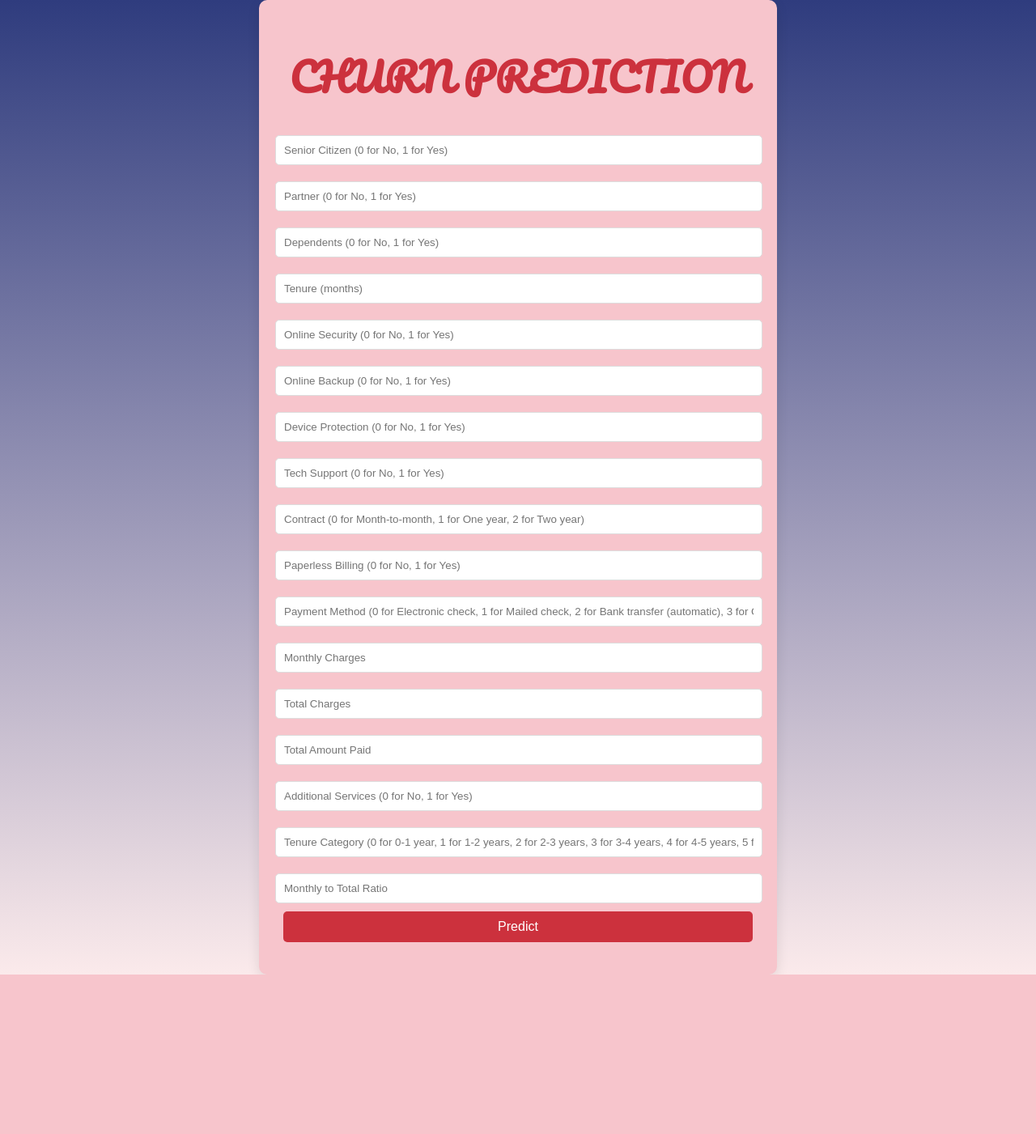
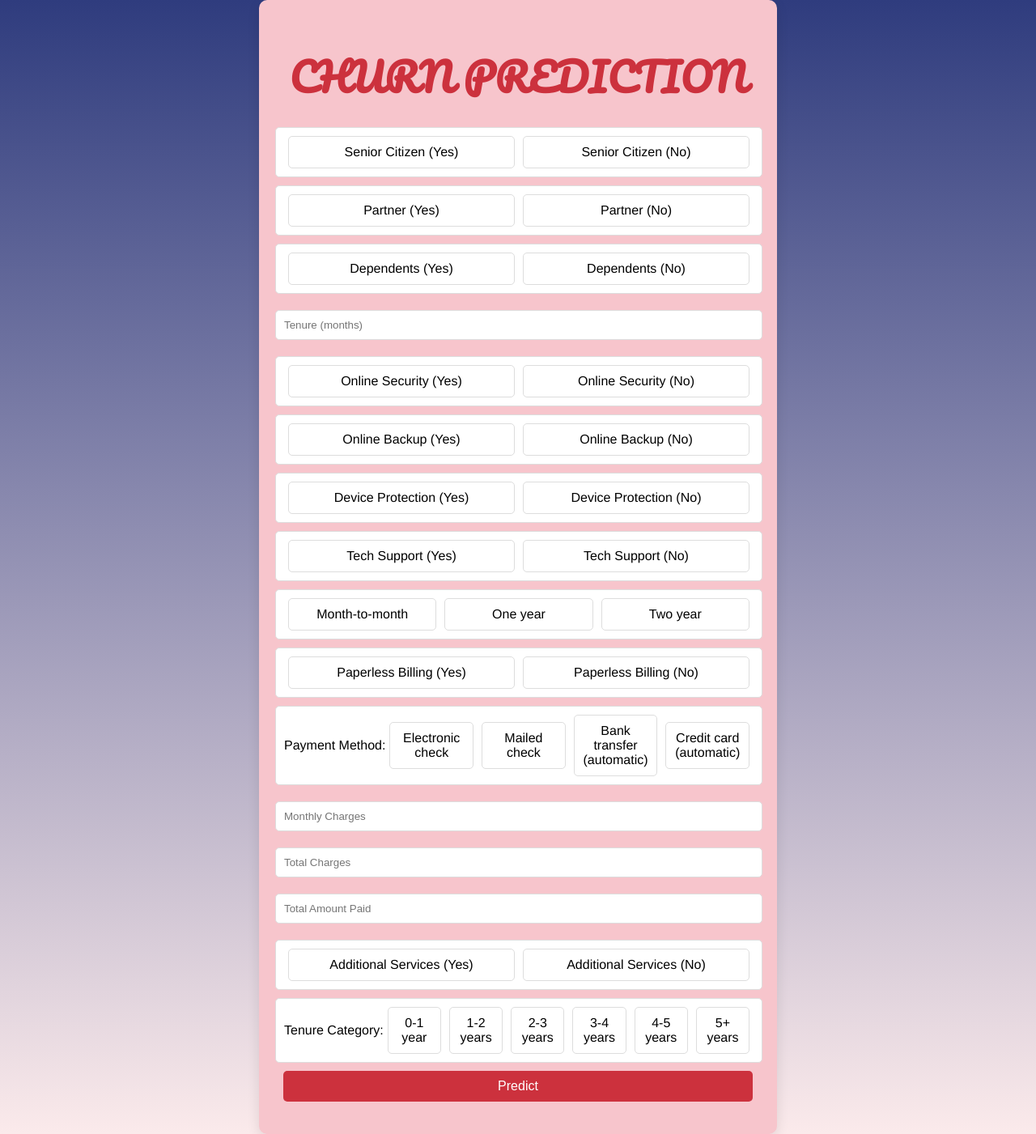
Before and after one commit to akshitha2903/CustomerChurn, a Flask app: page / in a window 1280 px wide. Shown: the whole page at 81% size. Before the commit the page ends 1204 px from the top, so only its background shows below. Run offline with Flask 3, Linux system fonts and the light colour scheme; parts of the project's set-up code (start-up, migrations or seed data) failed here and were passed over.

Commit message:
Update files with latest changes

```diff
--- a/app.py
+++ b/app.py
@@ -1,10 +1,14 @@
 import pickle
 import numpy as np
-from flask import Flask, request, jsonify, render_template
+from flask import Flask, request, jsonify, render_template, redirect, url_for
 from flask_sqlalchemy import SQLAlchemy
-from flask import redirect, url_for
+from sklearn.preprocessing import MinMaxScaler
+
 # Load the RandomForestClassifier model
 ranforest = pickle.load(open('ranforest.pkl', 'rb'))
+
+# Initialize MinMaxScaler (fit it on your training data during model training)
+scaler = MinMaxScaler()
 
 # Create the Flask application
 app = Flask(__name__)
@@ -55,7 +59,14 @@ def churn_prediction():
         total_amount_paid = float(request.form['TotalAmountPaid'])
         additional_services = int(request.form['AdditionalServices'])
         tenure_category = int(request.form['TenureCategory'])
-        monthly_to_total_ratio = float(request.form['MonthlyToTotalRatio'])
+
+        # Calculate MonthlyToTotalRatio and TotalAmountPaid
+        monthly_to_total_ratio = monthly_charges / total_charges if total_charges != 0 else 0
+        total_amount_paid = tenure * monthly_charges
+
+        # Scale numerical values
+        scaled_values = scaler.fit_transform([[monthly_charges, total_charges, total_amount_paid, monthly_to_total_ratio]])
+        monthly_charges, total_charges, total_amount_paid, monthly_to_total_ratio = scaled_values[0]
 
         # Perform prediction
         input_data = np.array([[senior_citizen, partner, dependents, tenure, online_security, online_backup,
@@ -100,13 +111,24 @@ def churn_prediction():
 @app.route('/prediction_result/<prediction_result>', methods=['GET'])
 def prediction_result(prediction_result):
     return render_template('prediction_result.html', prediction_text="Customer Churn Prediction = {}".format(prediction_result))
-# Add this route to your Flask application
+
 @app.route('/personalized_offers')
 def personalized_offers():
     return render_template('personalized_offers.html')
-@app.route('/feedback_surveys')
+
+@app.route('/feedback_surveys', methods=['GET', 'POST'])
 def feedback_surveys():
+    if request.method == 'POST':
+        # Process form data here
+        name = request.form['name']
+        email = request.form['email']
+        phno = request.form['phno']
+        feedback = request.form['feedback']
+
+        # Redirect to the same page or another page
+        return redirect(url_for('feedback_surveys'))
     return render_template('feedback_surveys.html')
+
 @app.route('/enhanced_support')
 def enhanced_support():
     return render_template('enhanced_support.html')
@@ -122,6 +144,7 @@ def predict_api():
     else:
         result = "Churn"
     return jsonify({"Prediction": result})
+
 # Route for rendering home page with prediction result
 @app.route('/predict', methods=['POST'])
 def predict():
--- a/templates/home.html
+++ b/templates/home.html
@@ -38,7 +38,9 @@
             color: #CC313D;
         }
 
-        input[type="text"] {
+        input[type="text"],
+        input[type="number"],
+        .radio-group {
             width: calc(100% - 20px);
             padding: 10px;
             margin: 10px 0;
@@ -49,7 +51,9 @@
             transition: border-color 0.3s ease;
         }
 
-        input[type="text"]:focus {
+        input[type="text"]:focus,
+        input[type="number"]:focus,
+        .radio-group:focus {
             border-color: #CC313D;
             outline: none;
         }
@@ -70,6 +74,32 @@
             background: #CC0000;
         }
 
+        .radio-group {
+            display: flex;
+            justify-content: space-between;
+            align-items: center;
+        }
+
+        .radio-group label {
+            flex: 1;
+            padding: 10px;
+            border-radius: 5px;
+            background-color: #fff;
+            border: 1px solid #ddd;
+            margin: 0 5px;
+            cursor: pointer;
+            text-align: center;
+        }
+
+        .radio-group input[type="radio"] {
+            display: none;
+        }
+
+        .radio-group input[type="radio"]:checked+label {
+            border-color: #CC313D;
+            background-color: #FFCCCB;
+        }
+
         .prediction-text {
             margin-top: 20px;
             font-size: 18px;
@@ -82,23 +112,111 @@
     <div class="login">
         <h1>CHURN PREDICTION</h1>
         <form action="{{ url_for('churn_prediction')}}" method="post">
-            <input type="text" name="SeniorCitizen" placeholder="Senior Citizen (0 for No, 1 for Yes)" required="required" /><br>
-            <input type="text" name="Partner" placeholder="Partner (0 for No, 1 for Yes)" required="required" /><br>
-            <input type="text" name="Dependents" placeholder="Dependents (0 for No, 1 for Yes)" required="required" /><br>
-            <input type="text" name="tenure" placeholder="Tenure (months)" required="required" /><br>
-            <input type="text" name="OnlineSecurity" placeholder="Online Security (0 for No, 1 for Yes)" required="required" /><br>
-            <input type="text" name="OnlineBackup" placeholder="Online Backup (0 for No, 1 for Yes)" required="required" /><br>
-            <input type="text" name="DeviceProtection" placeholder="Device Protection (0 for No, 1 for Yes)" required="required" /><br>
-            <input type="text" name="TechSupport" placeholder="Tech Support (0 for No, 1 for Yes)" required="required" /><br>
-            <input type="text" name="Contract" placeholder="Contract (0 for Month-to-month, 1 for One year, 2 for Two year)" required="required" /><br>
-            <input type="text" name="PaperlessBilling" placeholder="Paperless Billing (0 for No, 1 for Yes)" required="required" /><br>
-            <input type="text" name="PaymentMethod" placeholder="Payment Method (0 for Electronic check, 1 for Mailed check, 2 for Bank transfer (automatic), 3 for Credit card (automatic))" required="required" /><br>
-            <input type="text" name="MonthlyCharges" placeholder="Monthly Charges" required="required" /><br>
-            <input type="text" name="TotalCharges" placeholder="Total Charges" required="required" /><br>
-            <input type="text" name="TotalAmountPaid" placeholder="Total Amount Paid" required="required" /><br>
-            <input type="text" name="AdditionalServices" placeholder="Additional Services (0 for No, 1 for Yes)" required="required" /><br>
-            <input type="text" name="TenureCategory" placeholder="Tenure Category (0 for 0-1 year, 1 for 1-2 years, 2 for 2-3 years, 3 for 3-4 years, 4 for 4-5 years, 5 for 5+ years)" required="required" /><br>
-            <input type="text" name="MonthlyToTotalRatio" placeholder="Monthly to Total Ratio" required="required" /><br>
+            <div class="radio-group">
+                <input type="radio" id="senior_yes" name="SeniorCitizen" value="1" required>
+                <label for="senior_yes">Senior Citizen (Yes)</label>
+                <input type="radio" id="senior_no" name="SeniorCitizen" value="0" required>
+                <label for="senior_no">Senior Citizen (No)</label>
+            </div>
+
+            <div class="radio-group">
+                <input type="radio" id="partner_yes" name="Partner" value="1" required>
+                <label for="partner_yes">Partner (Yes)</label>
+                <input type="radio" id="partner_no" name="Partner" value="0" required>
+                <label for="partner_no">Partner (No)</label>
+            </div>
+
+            <div class="radio-group">
+                <input type="radio" id="dependents_yes" name="Dependents" value="1" required>
+                <label for="dependents_yes">Dependents (Yes)</label>
+                <input type="radio" id="dependents_no" name="Dependents" value="0" required>
+                <label for="dependents_no">Dependents (No)</label>
+            </div>
+
+            <input type="number" name="tenure" placeholder="Tenure (months)" required="required" min="0" step="1" />
+
+            <div class="radio-group">
+                <input type="radio" id="onlinesec_yes" name="OnlineSecurity" value="1" required>
+                <label for="onlinesec_yes">Online Security (Yes)</label>
+                <input type="radio" id="onlinesec_no" name="OnlineSecurity" value="0" required>
+                <label for="onlinesec_no">Online Security (No)</label>
+            </div>
+
+            <div class="radio-group">
+                <input type="radio" id="onlinebackup_yes" name="OnlineBackup" value="1" required>
+                <label for="onlinebackup_yes">Online Backup (Yes)</label>
+                <input type="radio" id="onlinebackup_no" name="OnlineBackup" value="0" required>
+                <label for="onlinebackup_no">Online Backup (No)</label>
+            </div>
+
+            <div class="radio-group">
+                <input type="radio" id="deviceprot_yes" name="DeviceProtection" value="1" required>
+                <label for="deviceprot_yes">Device Protection (Yes)</label>
+                <input type="radio" id="deviceprot_no" name="DeviceProtection" value="0" required>
+                <label for="deviceprot_no">Device Protection (No)</label>
+            </div>
+
+            <div class="radio-group">
+                <input type="radio" id="techsup_yes" name="TechSupport" value="1" required>
+                <label for="techsup_yes">Tech Support (Yes)</label>
+                <input type="radio" id="techsup_no" name="TechSupport" value="0" required>
+                <label for="techsup_no">Tech Support (No)</label>
+            </div>
+
+            <div class="radio-group">
+                <input type="radio" id="contract_0" name="Contract" value="0" required>
+                <label for="contract_0">Month-to-month</label>
+                <input type="radio" id="contract_1" name="Contract" value="1" required>
+                <label for="contract_1">One year</label>
+                <input type="radio" id="contract_2" name="Contract" value="2" required>
+                <label for="contract_2">Two year</label>
+            </div>
+
+            <div class="radio-group">
+                <input type="radio" id="paperless_yes" name="PaperlessBilling" value="1" required>
+                <label for="paperless_yes">Paperless Billing (Yes)</label>
+                <input type="radio" id="paperless_no" name="PaperlessBilling" value="0" required>
+                <label for="paperless_no">Paperless Billing (No)</label>
+            </div>
+
+            <div class="radio-group">
+                <p>Payment Method:</p>
+                <input type="radio" id="payment_0" name="PaymentMethod" value="0" required>
+                <label for="payment_0">Electronic check</label><br>
+                <input type="radio" id="payment_1" name="PaymentMethod" value="1" required>
+                <label for="payment_1">Mailed check</label><br>
+                <input type="radio" id="payment_2" name="PaymentMethod" value="2" required>
+                <label for="payment_2">Bank transfer (automatic)</label><br>
+                <input type="radio" id="payment_3" name="PaymentMethod" value="3" required>
+                <label for="payment_3">Credit card (automatic)</label>
+            </div>
+            <input type="number" name="MonthlyCharges" placeholder="Monthly Charges" required="required" min="0" step="any" />
+            <input type="number" name="TotalCharges" placeholder="Total Charges" required="required" min="0" step="any" />
+            <input type="number" name="TotalAmountPaid" placeholder="Total Amount Paid" required="required" min="0" step="any" />
+
+            <div class="radio-group">
+                <input type="radio" id="addservices_yes" name="AdditionalServices" value="1" required>
+                <label for="addservices_yes">Additional Services (Yes)</label>
+                <input type="radio" id="addservices_no" name="AdditionalServices" value="0" required>
+                <label for="addservices_no">Additional Services (No)</label>
+            </div>
+
+            <div class="radio-group">
+                <p>Tenure Category:</p>
+                <input type="radio" id="tenurecat_0" name="TenureCategory" value="0" required>
+                <label for="tenurecat_0">0-1 year</label>
+                <input type="radio" id="tenurecat_1" name="TenureCategory" value="1" required>
+                <label for="tenurecat_1">1-2 years</label>
+                <input type="radio" id="tenurecat_2" name="TenureCategory" value="2" required>
+                <label for="tenurecat_2">2-3 years</label>
+                <input type="radio" id="tenurecat_3" name="TenureCategory" value="3" required>
+                <label for="tenurecat_3">3-4 years</label>
+                <input type="radio" id="tenurecat_4" name="TenureCategory" value="4" required>
+                <label for="tenurecat_4">4-5 years</label>
+                <input type="radio" id="tenurecat_5" name="TenureCategory" value="5" required>
+                <label for="tenurecat_5">5+ years</label>
+            </div>
+
             <button type="submit">Predict</button>
         </form>
         <div class="prediction-text">
```
Also changed, not shown: templates/feedback_surveys.html (+6 -1 lines).
